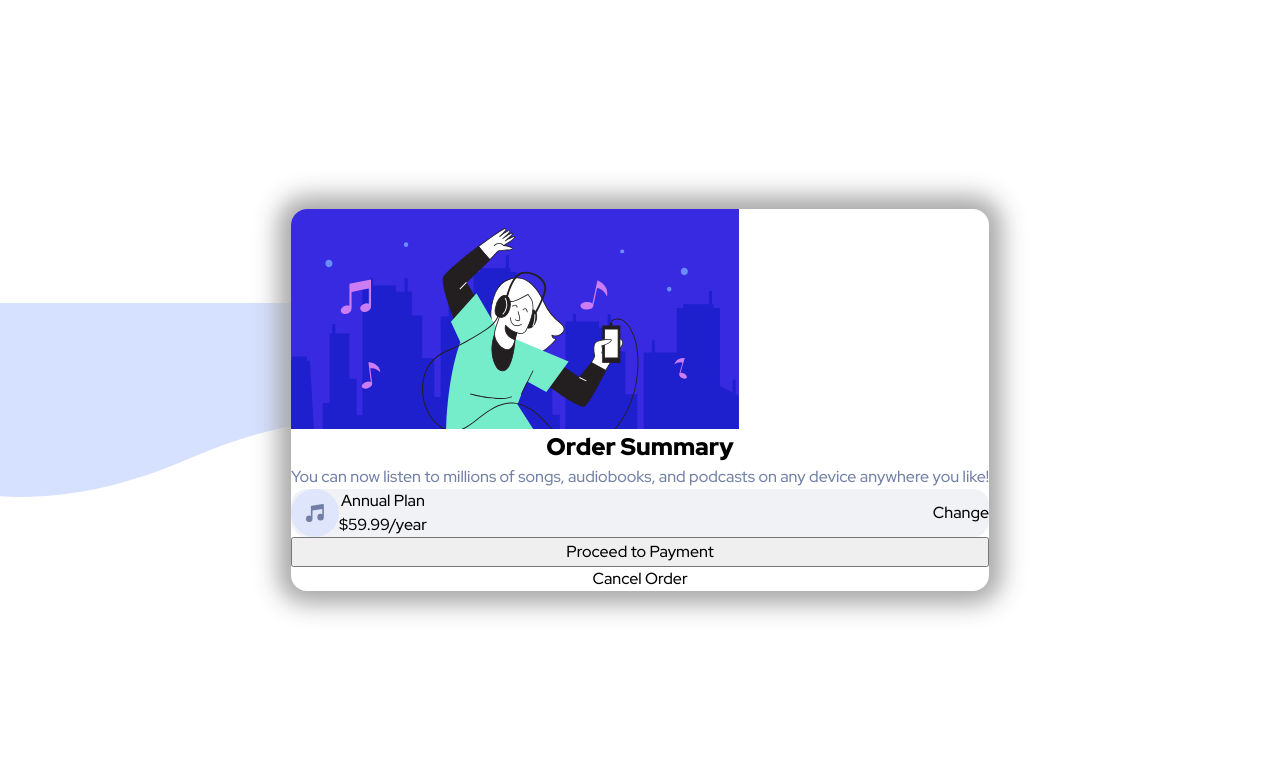
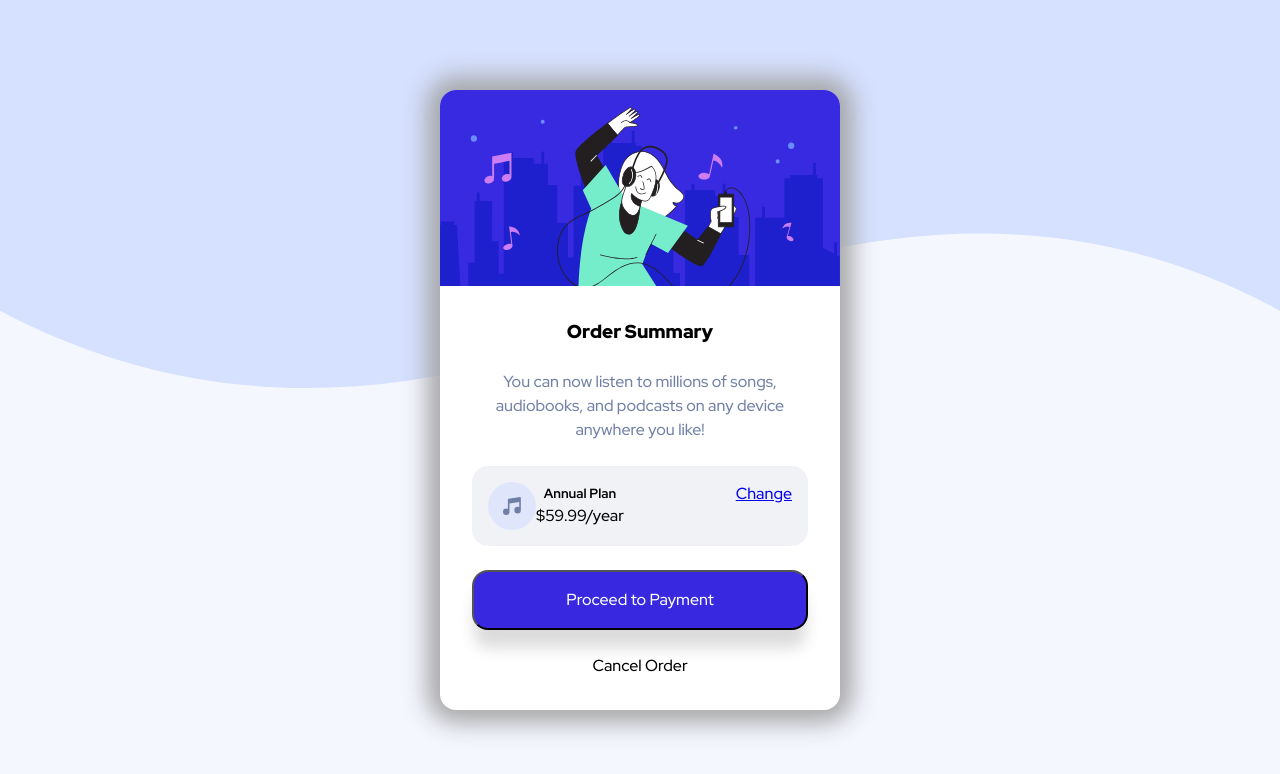
Before and after one commit to zaktwo/order-summary-component-main, a plain HTML site: page index.html in a window 1280 px wide. Drawn offline with Linux system fonts and the light colour scheme.

Commit message:
confused

```diff
--- a/index.html
+++ b/index.html
@@ -24,20 +24,26 @@
       <picture class="top-background">
         <img src="images/illustration-hero.svg" alt="">
       </picture>
-      <h1 class="title"> Order Summary </h1>
-      <p class="description">
+      <article class="bottom-section">
+        <h1 class="title bottom"> Order Summary </h1>
+        <p class="description bottom">
           You can now listen to millions of songs, audiobooks, and podcasts on any
           device anywhere you like!
         </p>
-      <div class="payment">
+        <div class="payment bottom">
           <div class="price">
             <img src="images/icon-music.svg" alt="">
-          <p class="plan">Annual Plan <span class="plan-price">$59.99/year</span></p>
+            <div class="plan">
+              <h5>Annual Plan </h5>
+              <p class="plan-price">$59.99/year</span></p>
           </div>
-        <p class="payment-link">Change</p>
           </div>
-      <button class="button-confirm">Proceed to Payment </button>
-      <p class="cancel-order">Cancel Order</p>
+
+          <a href="#" class="payment-link bottom">Change</a>
+        </div>
+        <button class="button-confirm bottom">Proceed to Payment </button>
+        <p class="cancel-order ">Cancel Order</p>
+      </article>
     </article>
   </main>
 
--- a/style.css
+++ b/style.css
@@ -83,10 +83,12 @@ body {
     font-weight: 500, 700, 900;
     display: grid;
     place-content: center;
-    background-image: url(images/pattern-background-mobile.svg);
-    background-repeat: no-repeat, no-repeat;
-    background-position: left, right;
+    background-color: var(--Very-pale-blue) ;
+    background-image: url(images/pattern-background-desktop.svg);
+    background-repeat: no-repeat;
+  background-size: 100%;
     min-height: 100%;
+
 }
 
 .container {
@@ -105,17 +107,31 @@ body {
 .card {
     display: flex;
     align-content: center;
-    align-items: stretch;
+    align-items: center;
     justify-content: center;
     flex-direction: column;
-
+    width: 400px;
 }
 
 .top-background {
     display: flex;
-    max-width: 448px;
+
 }
-
+.top-background >img{
+    width: 100%;
+    height: 100%;
+    object-fit: cover;
+}
+.bottom-section{
+    display: flex;
+    align-items: stretch;
+    justify-content: center;
+    flex-direction: column;
+    padding: 2rem;
+}
+.bottom{
+    margin-bottom: 1.5rem;
+}
 .title {
     font-weight: 900;
 }
@@ -127,11 +143,12 @@ body {
 .payment {
     display: flex;
     justify-content: space-between;
+
     align-items: center;
     flex-direction: row;
     background-color: hsl(224, 23%, 55%,10%);
     border-radius: 1rem;
-
+    padding: 1rem;
 }
 
 .price {
@@ -139,6 +156,10 @@ body {
     justify-content: center;
     align-items: center;
     flex-direction: row;
+
+}
+.price > p {
+    margin-left: 15px;
 }
 .plan{
     display: flex;
@@ -146,5 +167,20 @@ body {
     align-items: center;
     flex-direction: column;
 }
+.plan > h5{
+    font-weight: 700;
+}
 
-.button-confirm {}
+.button-confirm {
+    background-color: var(--Bright-blue);
+    border-radius: 1rem;
+    padding: 1rem;
+    color: white;
+    -webkit-box-shadow: 0px 20px 15px -2px #DCDCDC;
+    box-shadow: 0px 20px 15px -2px #DCDCDC;
+}
+.button-confirm:hover{
+    cursor: pointer;
+    background-color: hsla(245, 75%, 52%,80%);
+
+}
```
Lines whose indentation alone changed are shown as unchanged.
